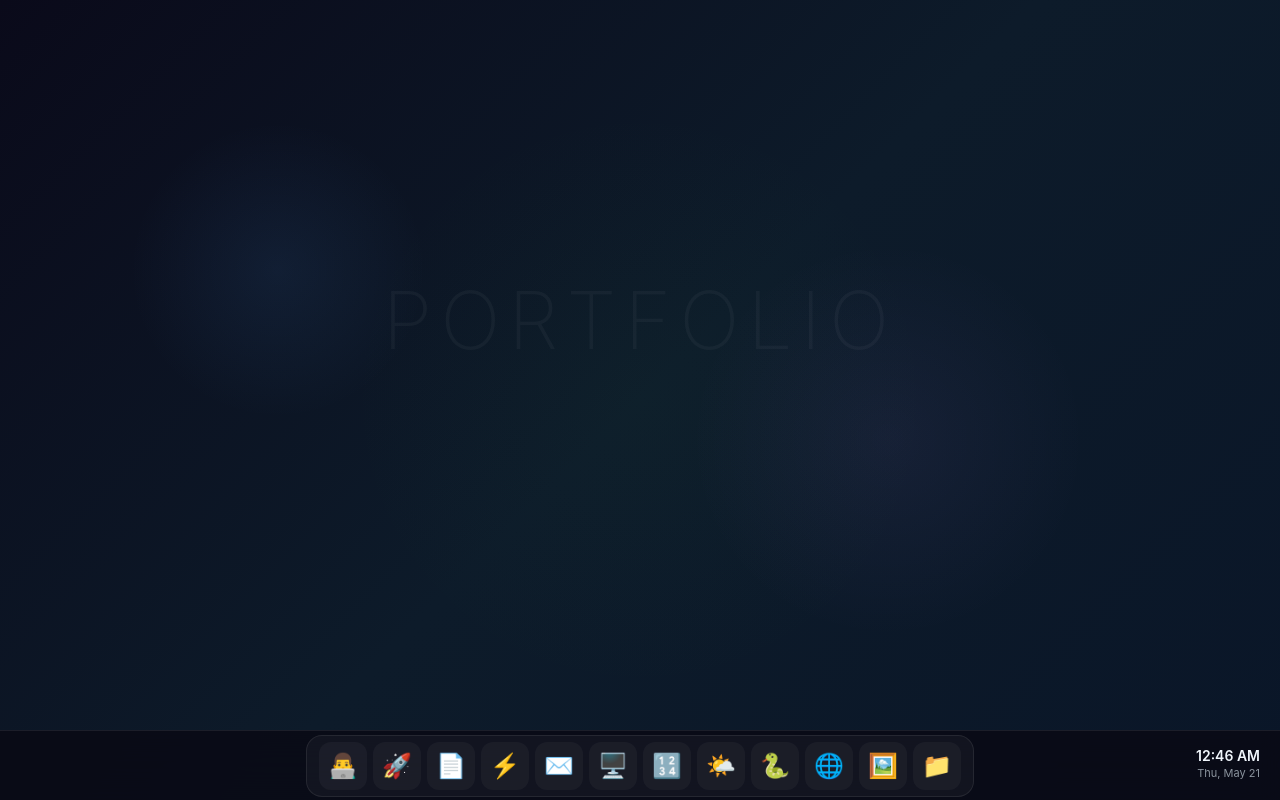
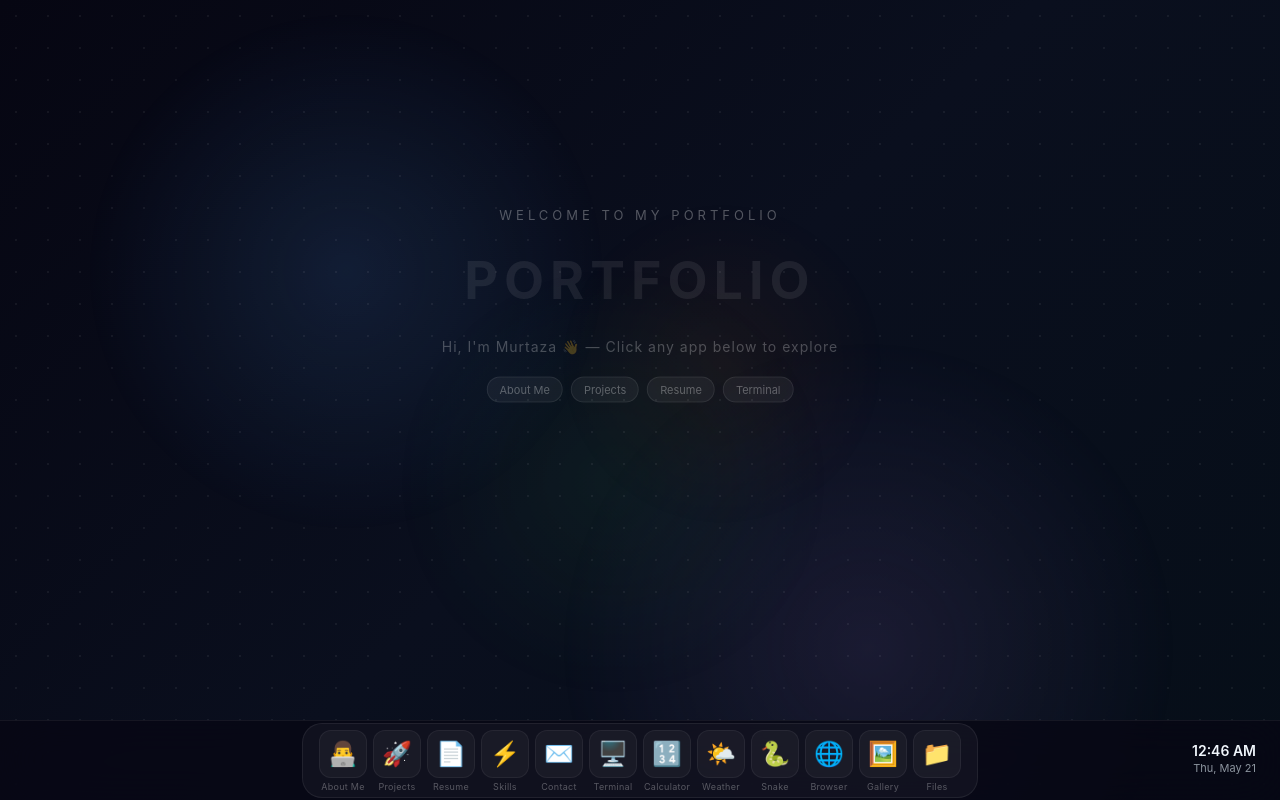
Before and after one commit to durtymurty/portfolio-os, a Next.js app: page / in a window 1280 px wide. Built offline with nearby package versions, Linux system fonts and the light colour scheme.

Commit message:
Add animated background and welcome message

```diff
--- a/app/page.tsx
+++ b/app/page.tsx
@@ -1,6 +1,6 @@
 "use client";
 
-import { useState, useCallback } from "react";
+import { useState, useCallback, useEffect } from "react";
 import Window from "./components/Window";
 import AboutApp from "./components/apps/AboutApp";
 import ProjectsApp from "./components/apps/ProjectsApp";
@@ -31,12 +31,12 @@ const APPS: AppConfig[] = [
   { id: "skills", title: "Skills", emoji: "⚡", component: <SkillsApp />, initialSize: { w: 500, h: 500 } },
   { id: "contact", title: "Contact", emoji: "✉️", component: <ContactApp />, initialSize: { w: 460, h: 480 } },
   { id: "terminal", title: "Terminal", emoji: "🖥️", component: <TerminalApp />, initialSize: { w: 580, h: 420 } },
-  { id: "calculator", title: "Calculator", emoji: "🔢", component: <CalculatorApp />, initialSize: { w: 320, h: 530 } },
+  { id: "calculator", title: "Calculator", emoji: "🔢", component: <CalculatorApp />, initialSize: { w: 320, h: 560 } },
   { id: "weather", title: "Weather", emoji: "🌤️", component: <WeatherApp />, initialSize: { w: 380, h: 520 } },
   { id: "snake", title: "Snake", emoji: "🐍", component: <SnakeApp />, initialSize: { w: 460, h: 600 } },
-  { id: "browser", title: "Browser", emoji: "🌐", component: <BrowserApp />, initialSize: { w: 700, h: 560 } },
+  { id: "browser", title: "Browser", emoji: "🌐", component: <BrowserApp />, initialSize: { w: 500, h: 500 } },
   { id: "gallery", title: "Gallery", emoji: "🖼️", component: <GalleryApp />, initialSize: { w: 560, h: 520 } },
-  { id: "files", title: "File Explorer", emoji: "📁", component: <FileExplorerApp />, initialSize: { w: 680, h: 500 } },
+  { id: "files", title: "Files", emoji: "📁", component: <FileExplorerApp />, initialSize: { w: 680, h: 500 } },
 ];
 
 interface OpenWindow {
@@ -50,25 +50,26 @@ export default function Home() {
   const [topZ, setTopZ] = useState(100);
   const [time, setTime] = useState(new Date());
 
-  useState(() => {
+  useEffect(() => {
     const t = setInterval(() => setTime(new Date()), 1000);
     return () => clearInterval(t);
-  });
+  }, []);
 
   const openApp = useCallback((id: string) => {
     setOpenWindows(prev => {
       const exists = prev.find(w => w.id === id);
       if (exists) {
+        setTopZ(t => t + 1);
         return prev.map(w => w.id === id ? { ...w, zIndex: topZ + 1 } : w);
       }
-      const offset = prev.length * 30;
+      const offset = (prev.length % 8) * 30;
       const appConfig = APPS.find(a => a.id === id);
       const winH = appConfig?.initialSize?.h ?? 500;
       const maxY = window.innerHeight - 70 - winH;
       const safeY = Math.max(20, Math.min(60 + offset, maxY));
+      setTopZ(t => t + 1);
       return [...prev, { id, zIndex: topZ + 1, position: { x: 80 + offset, y: safeY } }];
     });
-    setTopZ(t => t + 1);
   }, [topZ]);
 
   const closeApp = useCallback((id: string) => {
@@ -83,18 +84,65 @@ export default function Home() {
   const isOpen = (id: string) => openWindows.some(w => w.id === id);
 
   return (
-    <div style={{ width: "100vw", height: "100vh", overflow: "hidden", position: "relative", background: "linear-gradient(135deg, #0a0a1a 0%, #0d1b2a 50%, #0a1628 100%)" }}>
+    <div style={{ width: "100vw", height: "100vh", overflow: "hidden", position: "relative" }}>
 
-      {/* Wallpaper decorations */}
+      {/* Animated background */}
+      <div style={{ position: "absolute", inset: 0, background: "linear-gradient(135deg, #060612 0%, #0a0f1e 50%, #060e18 100%)" }} />
+
+      {/* Animated blobs */}
       <div style={{ position: "absolute", inset: 0, overflow: "hidden", pointerEvents: "none" }}>
-        <div style={{ position: "absolute", top: "15%", left: "10%", width: "300px", height: "300px", borderRadius: "50%", background: "radial-gradient(circle, rgba(88,166,255,0.08) 0%, transparent 70%)" }} />
-        <div style={{ position: "absolute", bottom: "20%", right: "15%", width: "400px", height: "400px", borderRadius: "50%", background: "radial-gradient(circle, rgba(188,140,255,0.06) 0%, transparent 70%)" }} />
-        <div style={{ position: "absolute", top: "50%", left: "50%", transform: "translate(-50%, -50%)", width: "600px", height: "600px", borderRadius: "50%", background: "radial-gradient(circle, rgba(63,185,80,0.03) 0%, transparent 70%)" }} />
+        <div style={{
+          position: "absolute", top: "5%", left: "5%",
+          width: "500px", height: "500px", borderRadius: "50%",
+          background: "radial-gradient(circle, rgba(88,166,255,0.12) 0%, transparent 70%)",
+          animation: "blob1 12s ease-in-out infinite",
+        }} />
+        <div style={{
+          position: "absolute", top: "40%", right: "5%",
+          width: "600px", height: "600px", borderRadius: "50%",
+          background: "radial-gradient(circle, rgba(188,140,255,0.10) 0%, transparent 70%)",
+          animation: "blob2 15s ease-in-out infinite",
+        }} />
+        <div style={{
+          position: "absolute", bottom: "10%", left: "30%",
+          width: "400px", height: "400px", borderRadius: "50%",
+          background: "radial-gradient(circle, rgba(63,185,80,0.07) 0%, transparent 70%)",
+          animation: "blob3 10s ease-in-out infinite",
+        }} />
+        <div style={{
+          position: "absolute", top: "20%", left: "45%",
+          width: "350px", height: "350px", borderRadius: "50%",
+          background: "radial-gradient(circle, rgba(249,115,22,0.06) 0%, transparent 70%)",
+          animation: "blob1 18s ease-in-out infinite reverse",
+        }} />
       </div>
 
-      {/* Desktop label */}
-      <div style={{ position: "absolute", top: "40%", left: "50%", transform: "translate(-50%, -50%)", textAlign: "center", pointerEvents: "none" }}>
-        <p style={{ fontSize: "80px", fontWeight: "200", color: "rgba(255,255,255,0.04)", letterSpacing: "8px", userSelect: "none" }}>PORTFOLIO</p>
+      {/* Subtle dot grid */}
+      <div style={{
+        position: "absolute", inset: 0, pointerEvents: "none",
+        backgroundImage: "radial-gradient(circle, rgba(255,255,255,0.06) 1px, transparent 1px)",
+        backgroundSize: "32px 32px",
+      }} />
+
+      {/* Welcome message */}
+      <div style={{
+        position: "absolute", top: "38%", left: "50%",
+        transform: "translate(-50%, -50%)",
+        textAlign: "center", pointerEvents: "none",
+        display: openWindows.length > 0 ? "none" : "block",
+      }}>
+        <p style={{ fontSize: "13px", color: "rgba(255,255,255,0.3)", letterSpacing: "4px", textTransform: "uppercase", marginBottom: "16px" }}>Welcome to my portfolio</p>
+        <h1 style={{ fontSize: "52px", fontWeight: "700", color: "rgba(255,255,255,0.08)", letterSpacing: "6px", textTransform: "uppercase", marginBottom: "16px" }}>PORTFOLIO</h1>
+        <p style={{ fontSize: "14px", color: "rgba(255,255,255,0.25)", letterSpacing: "1px" }}>
+          Hi, I'm Murtaza 👋 — Click any app below to explore
+        </p>
+        <div style={{ display: "flex", gap: "8px", justifyContent: "center", marginTop: "20px", flexWrap: "wrap", maxWidth: "400px", margin: "20px auto 0" }}>
+          {["About Me", "Projects", "Resume", "Terminal"].map(hint => (
+            <span key={hint} style={{ background: "rgba(255,255,255,0.05)", border: "1px solid rgba(255,255,255,0.08)", borderRadius: "20px", padding: "4px 12px", fontSize: "11px", color: "rgba(255,255,255,0.3)" }}>
+              {hint}
+            </span>
+          ))}
+        </div>
       </div>
 
       {/* Windows */}
@@ -119,32 +167,44 @@ export default function Home() {
 
       {/* Taskbar */}
       <div style={{
-        position: "fixed", bottom: 0, left: 0, right: 0, height: "70px",
-        background: "rgba(10,10,20,0.85)", backdropFilter: "blur(20px)",
-        borderTop: "1px solid rgba(255,255,255,0.08)",
-        display: "flex", alignItems: "center", justifyContent: "center", gap: "8px",
+        position: "fixed", bottom: 0, left: 0, right: 0, height: "80px",
+        background: "rgba(8,8,20,0.85)", backdropFilter: "blur(24px)",
+        borderTop: "1px solid rgba(255,255,255,0.06)",
+        display: "flex", alignItems: "center", justifyContent: "center",
         padding: "0 20px", zIndex: 9999,
       }}>
-        {/* App icons */}
-        <div style={{ display: "flex", alignItems: "center", gap: "6px", padding: "6px 12px", background: "rgba(255,255,255,0.04)", borderRadius: "16px", border: "1px solid rgba(255,255,255,0.08)" }}>
+        <div style={{ display: "flex", alignItems: "flex-end", gap: "6px", padding: "6px 16px 4px", background: "rgba(255,255,255,0.04)", borderRadius: "20px", border: "1px solid rgba(255,255,255,0.07)" }}>
           {APPS.map(app => (
             <div
               key={app.id}
-              className="taskbar-icon"
-              data-label={app.title}
               onClick={() => openApp(app.id)}
-              style={{ background: isOpen(app.id) ? "rgba(255,255,255,0.1)" : "rgba(255,255,255,0.04)", boxShadow: isOpen(app.id) ? "0 0 12px rgba(88,166,255,0.3)" : "none" }}
+              style={{ display: "flex", flexDirection: "column", alignItems: "center", gap: "2px", cursor: "pointer", position: "relative" }}
             >
-              {app.emoji}
+              <div
+                className="taskbar-icon"
+                data-label={app.title}
+                style={{
+                  background: isOpen(app.id) ? "rgba(255,255,255,0.12)" : "rgba(255,255,255,0.04)",
+                  boxShadow: isOpen(app.id) ? "0 0 14px rgba(88,166,255,0.25)" : "none",
+                  border: isOpen(app.id) ? "1px solid rgba(88,166,255,0.2)" : "1px solid rgba(255,255,255,0.06)",
+                }}
+              >
+                {app.emoji}
+              </div>
+              {/* App label */}
+              <span style={{ fontSize: "9px", color: isOpen(app.id) ? "#58a6ff" : "rgba(255,255,255,0.3)", letterSpacing: "0.3px", maxWidth: "48px", textAlign: "center", overflow: "hidden", textOverflow: "ellipsis", whiteSpace: "nowrap" }}>
+                {app.title}
+              </span>
+              {/* Active dot */}
               {isOpen(app.id) && (
-                <div style={{ position: "absolute", bottom: "2px", left: "50%", transform: "translateX(-50%)", width: "4px", height: "4px", borderRadius: "50%", background: "#58a6ff" }} />
+                <div style={{ width: "4px", height: "4px", borderRadius: "50%", background: "#58a6ff", boxShadow: "0 0 6px #58a6ff" }} />
               )}
             </div>
           ))}
         </div>
 
         {/* Clock */}
-        <div style={{ position: "absolute", right: "20px", textAlign: "right" }}>
+        <div style={{ position: "absolute", right: "24px", textAlign: "right" }}>
           <p style={{ fontSize: "14px", fontWeight: "600", color: "#f0f6fc", lineHeight: 1 }}>
             {time.toLocaleTimeString([], { hour: "2-digit", minute: "2-digit" })}
           </p>
@@ -153,6 +213,24 @@ export default function Home() {
           </p>
         </div>
       </div>
+
+      {/* Blob animations */}
+      <style>{`
+        @keyframes blob1 {
+          0%, 100% { transform: translate(0, 0) scale(1); }
+          33% { transform: translate(60px, -40px) scale(1.1); }
+          66% { transform: translate(-30px, 30px) scale(0.95); }
+        }
+        @keyframes blob2 {
+          0%, 100% { transform: translate(0, 0) scale(1); }
+          33% { transform: translate(-50px, 30px) scale(1.05); }
+          66% { transform: translate(40px, -50px) scale(0.9); }
+        }
+        @keyframes blob3 {
+          0%, 100% { transform: translate(0, 0) scale(1); }
+          50% { transform: translate(30px, -40px) scale(1.1); }
+        }
+      `}</style>
     </div>
   );
 }
--- a/package.json
+++ b/package.json
@@ -8,6 +8,7 @@
     "start": "next start"
   },
   "dependencies": {
+    "@vercel/analytics": "^2.0.1",
     "next": "16.2.6",
     "react": "19.2.4",
     "react-dom": "19.2.4"
```
Also changed, not shown: 1 other file (tests, documents, lock files or other folders).
